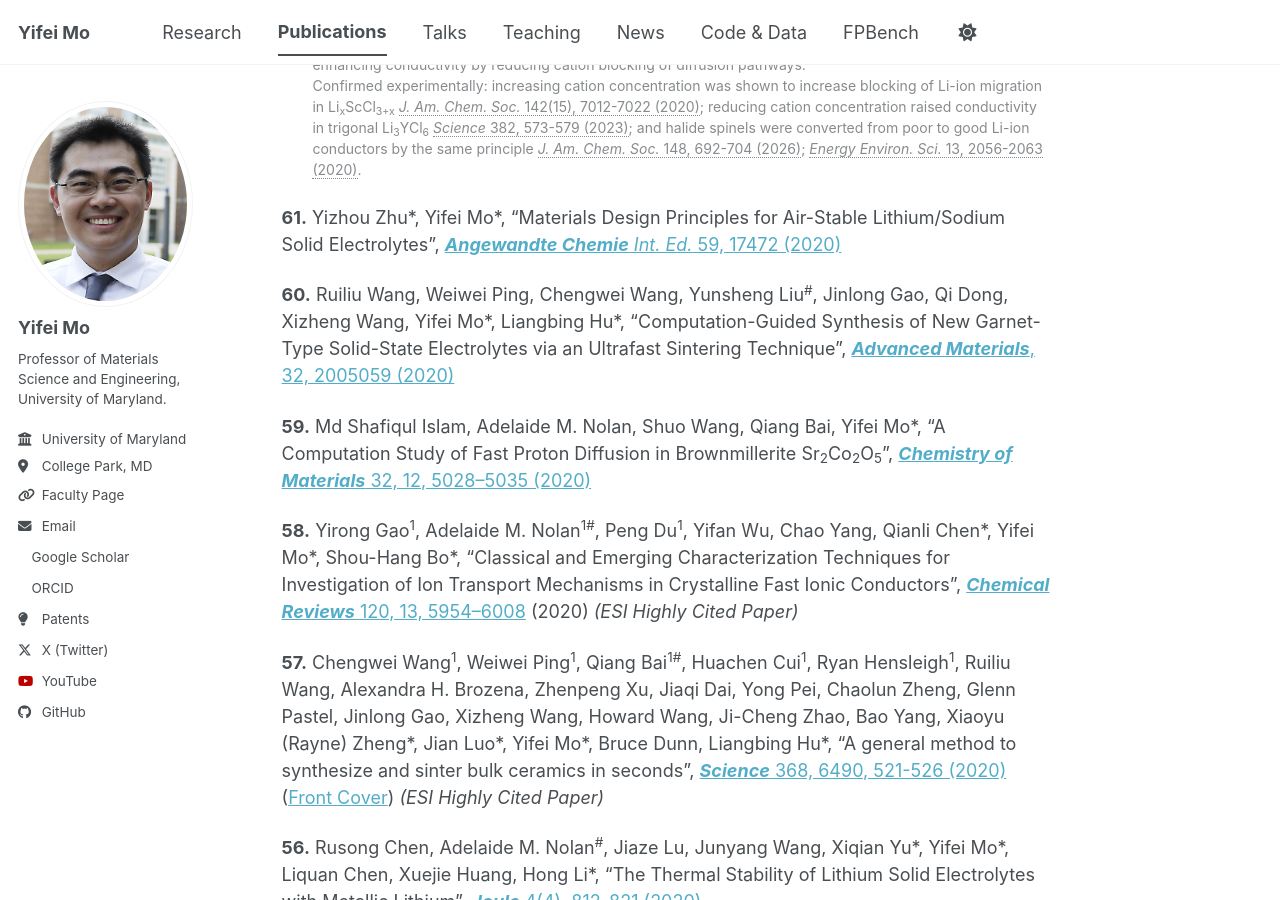
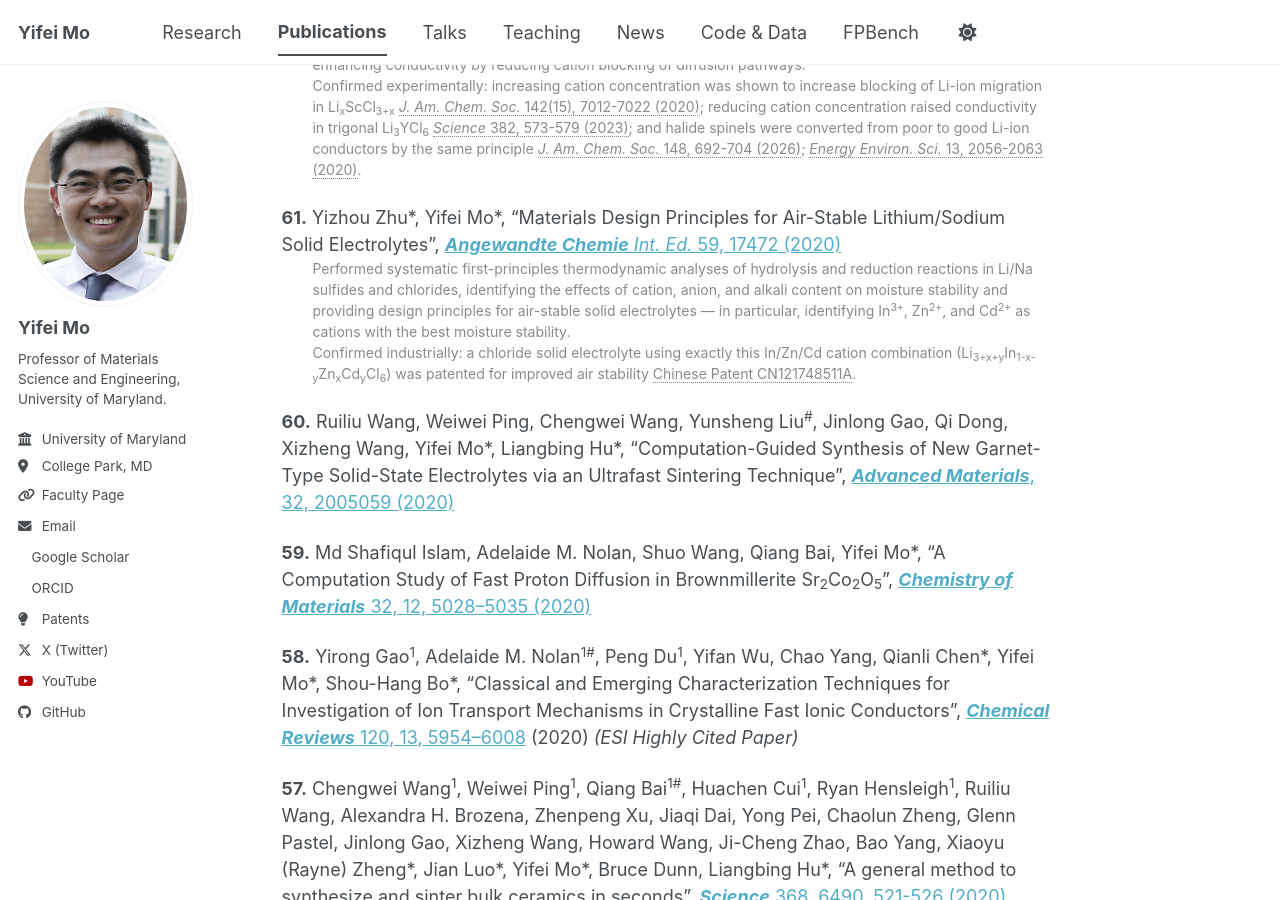
Before and after one commit to yifeimo/yifeimo.github.io, a Jekyll site: the page built from _pages/publications.md, in a window 1280 px wide and 900 px high, scrolled down 5663 px. Built offline with Jekyll 4.4.1, drawn with Linux system fonts in a browser that asks for light colours; a style sheet for code colours, icons or effects is not loaded.

Commit message:
Add description and patent confirmation to entry 61
Co-Authored-By: Claude Sonnet 5 <noreply@anthropic.com>

```diff
--- a/_pages/publications.md
+++ b/_pages/publications.md
@@ -103,6 +103,7 @@ author_profile: true
 <br><span class="citation" style="display: block; margin-left: 2.2em;">Establishes design principles for chloride superionic conductors — cation concentration and configuration govern Li-ion conduction in halides, with low cation concentration and sparse/disordered cation distribution enhancing conductivity by reducing cation blocking of diffusion pathways.<br>Confirmed experimentally: increasing cation concentration was shown to increase blocking of Li-ion migration in Li<sub>x</sub>ScCl<sub>3+x</sub> [*J. Am. Chem. Soc.* 142(15), 7012-7022 (2020)](https://doi.org/10.1021/jacs.0c00134); reducing cation concentration raised conductivity in trigonal Li<sub>3</sub>YCl<sub>6</sub> [*Science* 382, 573-579 (2023)](https://doi.org/10.1126/science.adg6591); and halide spinels were converted from poor to good Li-ion conductors by the same principle [*J. Am. Chem. Soc.* 148, 692-704 (2026)](https://doi.org/10.1021/jacs.5c15656); [*Energy Environ. Sci.* 13, 2056-2063 (2020)](https://doi.org/10.1039/d0ee01017).</span>
 
 **61.** Yizhou Zhu\*, Yifei Mo\*, "Materials Design Principles for Air-Stable Lithium/Sodium Solid Electrolytes", [***Angewandte Chemie** Int. Ed.* 59, 17472 (2020)](https://doi.org/10.1002/anie.202007621)
+<br><span class="citation" style="display: block; margin-left: 2.2em;">Performed systematic first-principles thermodynamic analyses of hydrolysis and reduction reactions in Li/Na sulfides and chlorides, identifying the effects of cation, anion, and alkali content on moisture stability and providing design principles for air-stable solid electrolytes — in particular, identifying In<sup>3+</sup>, Zn<sup>2+</sup>, and Cd<sup>2+</sup> as cations with the best moisture stability.<br>Confirmed industrially: a chloride solid electrolyte using exactly this In/Zn/Cd cation combination (Li<sub>3+x+y</sub>In<sub>1-x-y</sub>Zn<sub>x</sub>Cd<sub>y</sub>Cl<sub>6</sub>) was patented for improved air stability [Chinese Patent CN121748511A](https://patents.google.com/patent/CN121748511A/en).</span>
 
 **60.** Ruiliu Wang, Weiwei Ping, Chengwei Wang, Yunsheng Liu<sup>#</sup>, Jinlong Gao, Qi Dong, Xizheng Wang, Yifei Mo\*, Liangbing Hu\*, "Computation-Guided Synthesis of New Garnet-Type Solid-State Electrolytes via an Ultrafast Sintering Technique", [***Advanced Materials***, 32, 2005059 (2020)](https://doi.org/10.1002/adma.202005059)
 
```
